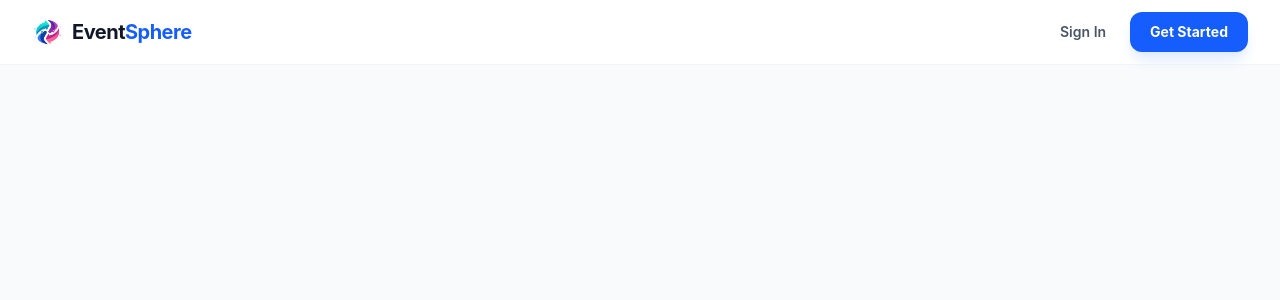
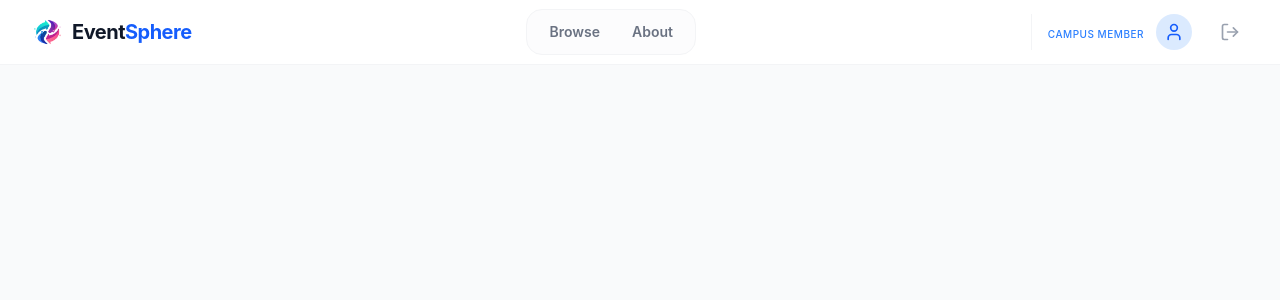
Before and after one commit to junaid2210/event-management-platform, a React (Vite) app in the folder frontend/: page /my-events in a window 1280 px wide. Shown: the top 300 px of the page. Built offline with nearby package versions, Linux system fonts and the light colour scheme; no server answers.

Commit message:
fixed redundancy in navbar and fixed register route

```diff
--- a/frontend/src/components/navbar.jsx
+++ b/frontend/src/components/navbar.jsx
@@ -1,15 +1,15 @@
 import { useContext } from 'react';
-import { Link, useNavigate } from 'react-router-dom';
+import { Link, NavLink, useNavigate } from 'react-router-dom'; // Added NavLink
 import { AuthContext } from '../context/AuthContext';
-import { LogOut, User, Menu } from 'lucide-react';
+import { LogOut, User, PlusCircle } from 'lucide-react';
 
 const Navbar = () => {
-    const { user, logout } = useContext(AuthContext);
+    const { user, logout } = useContext(AuthContext); // logout() handles the API call
     const navigate = useNavigate();
 
     const handleLogout = () => {
-        logout();
-        navigate('/login');
+        logout(); // This already hits the backend and clears state
+        navigate('/'); // Clean redirect to the Landing/Login gate
     };
 
     return (
@@ -17,7 +17,7 @@ const Navbar = () => {
             <div className="max-w-7xl mx-auto px-4 sm:px-6 lg:px-8">
                 <div className="flex justify-between h-16 items-center">
 
-                {/* 1. BRAND LOGO */}
+                    {/* LEFT: BRAND */}
                     <Link to="/" className="flex items-center gap-2 group">
                         <img
                             src="/image (1).png"
@@ -29,41 +29,102 @@ const Navbar = () => {
                         </span>
                     </Link>
 
-                {/* 2. NAVIGATION LINKS */}
-                <div className="flex items-center gap-4 sm:gap-8">
-                    {user ? (
-                    /* LOGGED IN VIEW */
-                    <div className="flex items-center gap-4">
-                        <div className="hidden sm:flex items-center gap-2 px-3 py-1.5 bg-blue-50 rounded-full">
-                        <User size={16} className="text-blue-600" />
-                        <span className="text-sm font-semibold text-blue-700">{user.name}</span>
+                    {/* MIDDLE: NAVIGATION LINKS */}
+                    <div className="hidden md:flex items-center bg-gray-50/50 px-1.5 py-1 rounded-2xl border border-gray-100">
+                        <NavLink
+                            to="/"
+                            className={({ isActive }) =>
+                                `px-4 py-2 rounded-xl text-sm font-semibold transition-all ${
+                                    isActive
+                                    ? "bg-white text-blue-600 shadow-sm"
+                                    : "text-gray-500 hover:text-gray-900"
+                                }`
+                            }
+                        >
+                            Browse
+                        </NavLink>
+
+                        {user?.role === 'student' && (
+                            <NavLink
+                                to="/my-tickets"
+                                className={({ isActive }) =>
+                                    `px-4 py-2 rounded-xl text-sm font-semibold transition-all ${
+                                        isActive
+                                        ? "bg-white text-blue-600 shadow-sm"
+                                        : "text-gray-500 hover:text-gray-900"
+                                    }`
+                                }
+                            >
+                                My Registrations
+                            </NavLink>
+                        )}
+
+                        {user?.role === 'organizer' && (
+                            <NavLink
+                                to="/my-events"
+                                className={({ isActive }) =>
+                                    `px-4 py-2 rounded-xl text-sm font-semibold transition-all ${
+                                        isActive
+                                        ? "bg-white text-blue-600 shadow-sm"
+                                        : "text-gray-500 hover:text-gray-900"
+                                    }`
+                                }
+                            >
+                                Dashboard
+                            </NavLink>
+                        )}
+
+                        <NavLink
+                            to="/about"
+                            className={({ isActive }) =>
+                                `px-4 py-2 rounded-xl text-sm font-semibold transition-all ${
+                                    isActive
+                                    ? "bg-white text-blue-600 shadow-sm"
+                                    : "text-gray-500 hover:text-gray-900"
+                                }`
+                            }
+                        >
+                            About
+                        </NavLink>
+                    </div>
+
+                    {/* RIGHT: USER ACTIONS */}
+                    <div className="flex items-center gap-4 sm:gap-6">
+
+                        {/* ROLE-BASED ACTION */}
+                        {user?.role === 'organizer' && (
+                            <Link
+                                to="/create-event"
+                                className="flex items-center gap-2 text-blue-600 hover:text-blue-700 font-semibold text-sm transition-colors"
+                            >
+                                <PlusCircle size={18} />
+                                <span className="hidden md:inline">Post Event</span>
+                            </Link>
+                        )}
+
+                        {/* USER PROFILE INFO */}
+                        <div className="flex items-center gap-3 pl-4 border-l border-gray-100">
+                            <div className="hidden sm:flex flex-col items-end">
+                                <span className="text-sm font-bold text-gray-800 leading-none">
+                                    {user?.name}
+                                </span>
+                                <span className="text-[10px] font-medium text-blue-500 uppercase tracking-wider mt-1">
+                                    {user?.collegeId || 'Campus Member'}
+                                </span>
+                            </div>
+
+                            <div className="h-9 w-9 rounded-full bg-blue-100 flex items-center justify-center text-blue-600">
+                                <User size={20} />
                             </div>
 
                             <button
                                 onClick={handleLogout}
-                        className="flex items-center gap-2 text-gray-500 hover:text-red-600 transition-colors text-sm font-medium"
+                                className="ml-2 p-2 text-gray-400 hover:text-red-500 hover:bg-red-50 rounded-lg transition-all"
+                                title="Logout"
                             >
-                        <LogOut size={18} />
-                        <span className="hidden sm:inline">Logout</span>
+                                <LogOut size={20} />
                             </button>
                         </div>
-                    ) : (
-                    /* LOGGED OUT VIEW */
-                    <div className="flex items-center gap-3 sm:gap-6">
-                        <Link
-                        to="/login"
-                        className="text-sm font-semibold text-gray-600 hover:text-blue-600 transition-colors"
-                        >
-                        Sign In
-                        </Link>
-                        <Link
-                        to="/register"
-                        className="bg-blue-600 text-white px-5 py-2.5 rounded-xl text-sm font-bold hover:bg-blue-700 transition-all shadow-lg shadow-blue-100"
-                        >
-                        Get Started
-                        </Link>
-                    </div>
-                    )}
                     </div>
                 </div>
             </div>
--- a/frontend/src/context/AuthContext.jsx
+++ b/frontend/src/context/AuthContext.jsx
@@ -26,9 +26,8 @@ export const AuthProvider = ({ children }) => {
         try{
             await api.post('/auth/logout');
         } catch(err){
-            console.error('Logout failed', err);
-        }
-        finally {
+            console.error('Logout Failed', err);
+        } finally {
             setUser(null);
         }
     };
--- a/frontend/src/pages/Register.jsx
+++ b/frontend/src/pages/Register.jsx
@@ -55,8 +55,15 @@ const Register = () => {
         setLoading(true);
 
         try {
-            // Note: Use /auth/register (added leading slash)
-            const response = await api.post('/auth/register', formData);
+            //1.register the user
+            await api.post('/auth/register', formData);
+
+            //2.Immediately login to get the cookie
+            const response = await api.post('/auth/login', {
+                email: formData.email,
+                password: formData.password
+            });
+
             login(response.data);
             navigate('/'); // Go to Home because they are now logged in
         } catch(err) {
```
Lines whose indentation alone changed are shown as unchanged.
